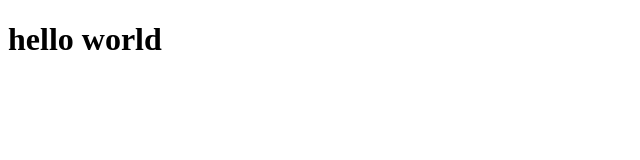
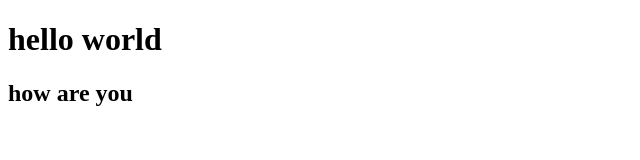
Before and after one commit to catherineblu/someBasics, a plain HTML site: page index.html in a window 1280 px wide. Shown: the whole page, without its empty margins (0-640 px from the left). Drawn offline with Linux system fonts and the light colour scheme.

Commit message:
added new paragraph

```diff
--- a/index.html
+++ b/index.html
@@ -10,6 +10,6 @@
     <h1>
         hello world
     </h1>
-    <h2></h2>
+    <h2>how are you</h2>
 </body>
 </html>
```
